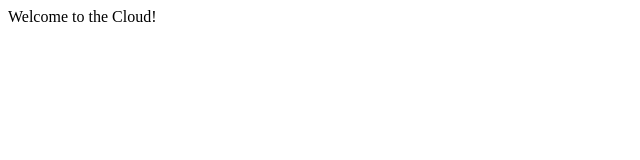
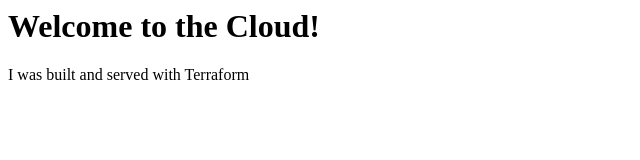
Before and after one commit to terbolous/demo-www, a plain HTML site: page index.html in a window 1280 px wide. Shown: the whole page, without its empty margins (0-640 px from the left). Drawn offline with Linux system fonts and the light colour scheme.

Commit message:
improved index.html

```diff
--- a/index.html
+++ b/index.html
@@ -1,7 +1,8 @@
 <html>
     <head>
         <body>
-            <p>Welcome to the Cloud!</p>
+            <h1>Welcome to the Cloud!</h1>
+            <p>I was built and served with Terraform</p>
         </body>
     </head>
 </html>
```
